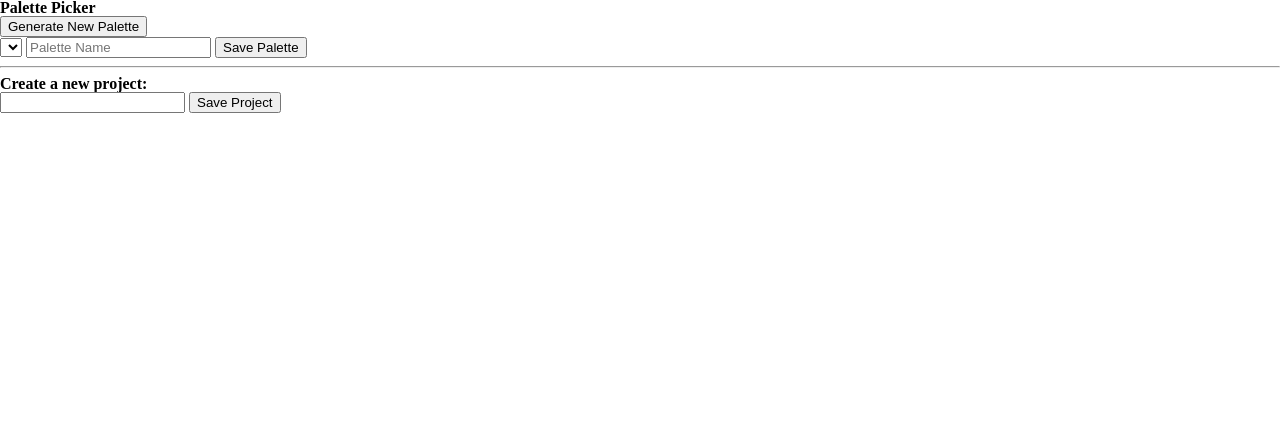
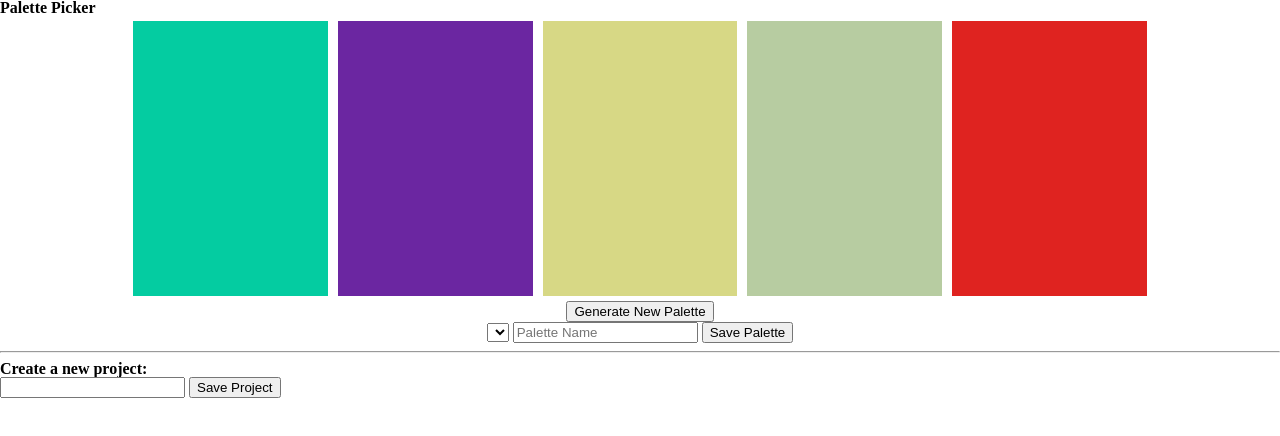
Before and after one commit to EricMellow/palette-picker, a website: page public/index.html in a window 1280 px wide. Drawn offline with nearby package versions, Linux system fonts and the light colour scheme.

Commit message:
Add CSS styling for color container and swatches

```diff
--- a/public/css/styles.css
+++ b/public/css/styles.css
@@ -0,0 +1,24 @@
+html {
+  box-sizing: border-box;
+}
+*, *:before, *:after {
+  box-sizing: inherit;
+}
+
+.color-swatch {
+  height: 275px;
+  flex-grow: 1;
+  margin: 5px;
+}
+
+.swatch-container {
+  display: flex;
+  justify-content: space-around;
+  width: 80vw;
+}
+
+.palette-display {
+  display: flex;
+  flex-direction: column;
+  align-items: center;
+}
--- a/public/index.html
+++ b/public/index.html
@@ -11,11 +11,13 @@
 <body>
   <h1>Palette Picker</h1>
   <section class="palette-display">
-    <div class="color1 color-swatch"></div>
-    <div class="color2 color-swatch"></div>
-    <div class="color3 color-swatch"></div>
-    <div class="color4 color-swatch"></div>
-    <div class="color5 color-swatch"></div>
+    <div class="swatch-container">
+      <div class="color1 color-swatch"></div>
+      <div class="color2 color-swatch"></div>
+      <div class="color3 color-swatch"></div>
+      <div class="color4 color-swatch"></div>
+      <div class="color5 color-swatch"></div>
+    </div>
     <button class="generator-btn">Generate New Palette</button>
     <form>
       <select name="projects">
--- a/public/js/scripts.js
+++ b/public/js/scripts.js
@@ -2,7 +2,7 @@ setRandomColors()
 
 var $generateBtn = $('.generator-btn')
 
-$generateBtn.on('click', randomColorGenerator);
+$generateBtn.on('click', setRandomColors);
 
 function randomColorGenerator() {
   const value1 = Math.floor(Math.random() * 255)
```
